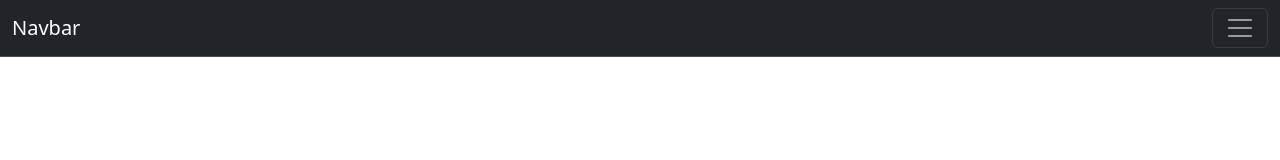
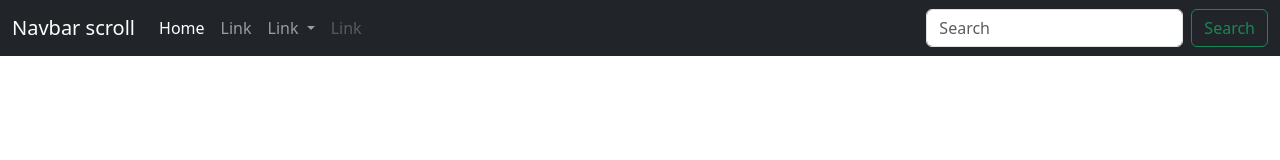
Before and after one commit to brahanlider/Anime-PagWeb, a plain HTML site: page index.html in a window 1280 px wide. Drawn offline with nearby package versions, Linux system fonts and the light colour scheme.

Commit message:
update header fixed

```diff
--- a/index.html
+++ b/index.html
@@ -11,38 +11,45 @@
 </head>
 
 <body>
-  <nav class="navbar bg-dark border-bottom border-body" data-bs-theme="dark">
+  <header class="fixed-top">
+    <nav class="navbar navbar-expand-lg navbar-dark bg-dark">
       <div class="container-fluid">
-      <a class="navbar-brand" href="#">Navbar</a>
-      <button class="navbar-toggler" type="button" data-bs-toggle="collapse" data-bs-target="#navbarNavDropdown"
-        aria-controls="navbarNavDropdown" aria-expanded="false" aria-label="Toggle navigation">
+        <a class="navbar-brand" href="#">Navbar scroll</a>
+        <button class="navbar-toggler" type="button" data-bs-toggle="collapse" data-bs-target="#navbarScroll" aria-controls="navbarScroll" aria-expanded="false" aria-label="Toggle navigation">
           <span class="navbar-toggler-icon"></span>
         </button>
-      <div class="collapse navbar-collapse" id="navbarNavDropdown">
-        <ul class="navbar-nav">
+        <div class="collapse navbar-collapse" id="navbarScroll">
+          <ul class="navbar-nav me-auto my-2 my-lg-0 navbar-nav-scroll" style="--bs-scroll-height: 100px;">
             <li class="nav-item">
               <a class="nav-link active" aria-current="page" href="#">Home</a>
             </li>
             <li class="nav-item">
-            <a class="nav-link" href="#">Features</a>
-          </li>
-          <li class="nav-item">
-            <a class="nav-link" href="#">Pricing</a>
+              <a class="nav-link" href="#">Link</a>
             </li>
             <li class="nav-item dropdown">
               <a class="nav-link dropdown-toggle" href="#" role="button" data-bs-toggle="dropdown" aria-expanded="false">
-              Dropdown link
+                Link
               </a>
               <ul class="dropdown-menu">
                 <li><a class="dropdown-item" href="#">Action</a></li>
                 <li><a class="dropdown-item" href="#">Another action</a></li>
+                <li><hr class="dropdown-divider"></li>
                 <li><a class="dropdown-item" href="#">Something else here</a></li>
               </ul>
             </li>
+            <li class="nav-item">
+              <a class="nav-link disabled" aria-disabled="true">Link</a>
+            </li>
           </ul>
+          <form class="d-flex" role="search">
+            <input class="form-control me-2" type="search" placeholder="Search" aria-label="Search">
+            <button class="btn btn-outline-success" type="submit">Search</button>
+          </form>
         </div>
       </div>
     </nav>
+  </header>
+
 
   <!-- bootstrap js -->
   <script src="https://cdn.jsdelivr.net/npm/bootstrap@5.3.2/dist/js/bootstrap.bundle.min.js"
@@ -51,3 +58,7 @@
 </body>
 
 </html>
+<!--
+  2 HORAS
+  11 S 5
+ -->
```
Lines whose indentation alone changed are shown as unchanged.
